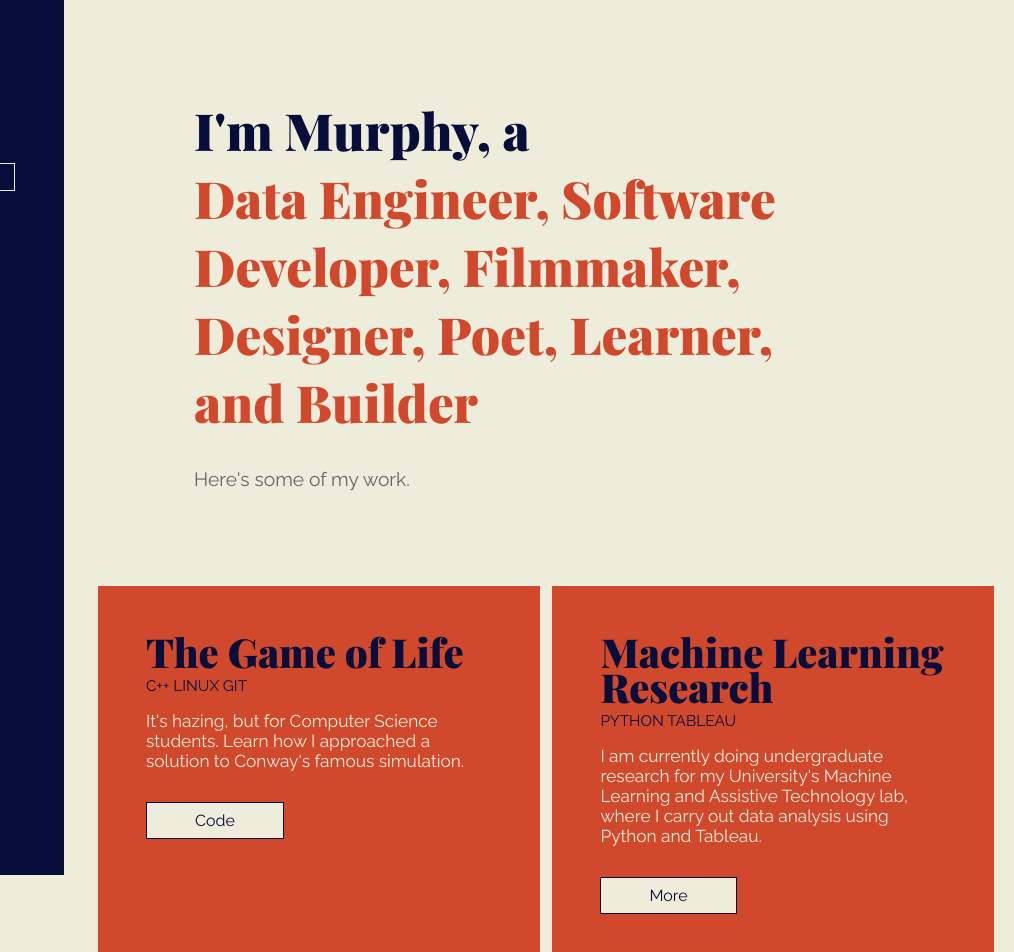
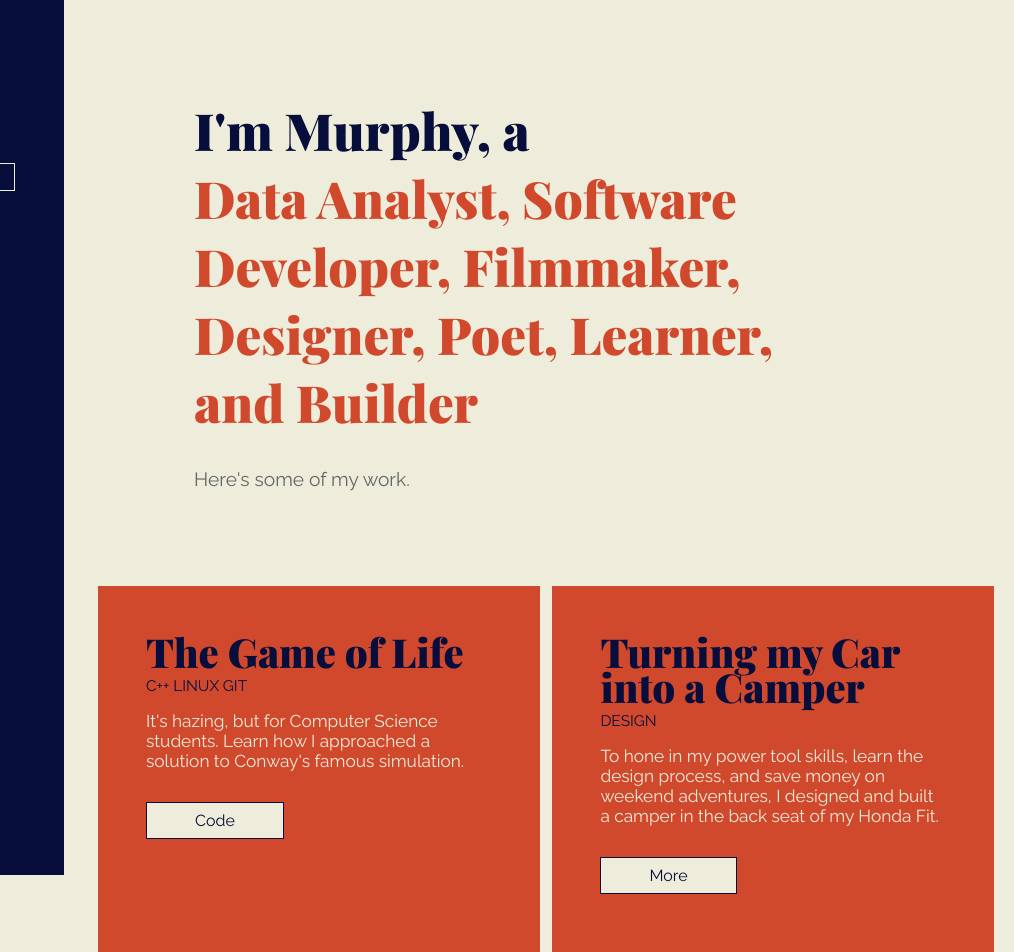
Before and after one commit to MurphyStudebaker/MurphyStudebaker.github.io, a plain HTML site: page index.html in a window 1280 px wide. Shown: the top 952 px of the page, 266-1280 px from the left. Drawn offline with nearby package versions, Linux system fonts and the light colour scheme.

Commit message:
Adjusted bio

```diff
--- a/index.html
+++ b/index.html
@@ -38,7 +38,7 @@
           I'm Murphy, a
         </h2>
         <h2 class='red no-padding'>
-          Data Engineer, Software Developer, Filmmaker, Designer, Poet, Learner, and Builder
+          Data Analyst, Software Developer, Filmmaker, Designer, Poet, Learner, and Builder
         </h2>
         <p class='tag'> Here's some of my work. </p>
 
@@ -51,15 +51,7 @@
               </p>
               <a class='more' href="https://github.com/MurphyStudebaker/GameOfLife"> Code </a>
             </li>
-            <li>
-              <h3 class='heading'>Machine Learning Research</h3>
-              <p class='skills'>Python Tableau</p>
-              <p class='description'>
-                I am currently doing undergraduate research for my University's Machine Learning and Assistive Technology lab,
-                where I carry out data analysis using Python and Tableau.
-              </p>
-              <a class='more' href="http://mlat.chapman.edu/"> More </a>
-            </li>
+
             <li id='design'>
               <h3 class='heading'>Turning my Car into a Camper</h3>
               <p class='skills'> Design </p>
@@ -98,9 +90,8 @@
               <img src="resources/murphy-studebaker-headshot.jpg" alt="Murphy Studebaker looking approachable and employable.">
             </div>
             <p class="desc">
-              <span>My name is Murphy Studebaker,</span> and I’m unapologetically nerdy. I
-              work as a freelance web developer, with a specialty in data management
-              and analysis. I am passionate about education and make it a goal in
+              <span>My name is Murphy Studebaker,</span> and I’m unapologetically nerdy.
+              I am passionate about education and make it a goal in
               life to be constantly asking questions. I enjoy travelling, the
               great outdoors, good literature, and kind people.
             </p>
```
